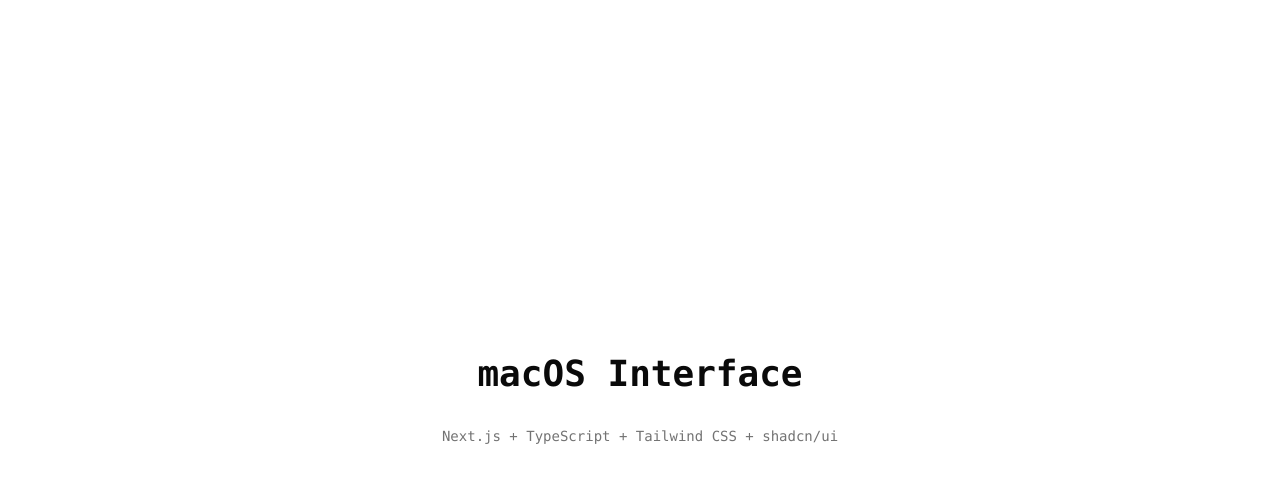
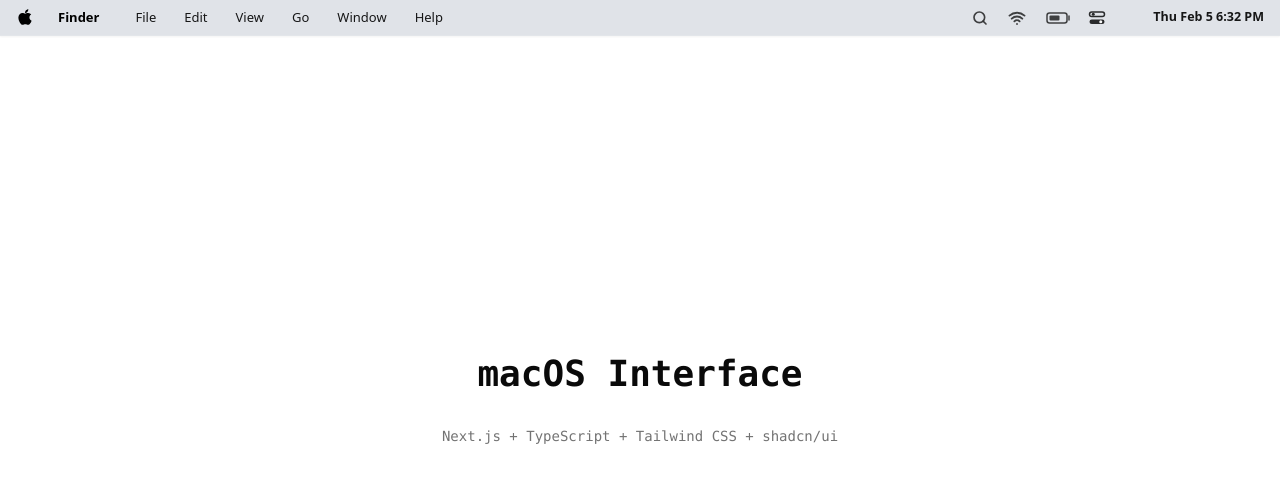
Before and after one commit to RomanRudiy228/macOS-interface, a Next.js app: page / in a window 1280 px wide. Shown: the top 482 px of the page. Built offline with nearby package versions, Linux system fonts and the light colour scheme; no server answers; the database is empty.

Commit message:
feat: added menu-bar for page

```diff
--- a/src/app/page.tsx
+++ b/src/app/page.tsx
@@ -1,5 +1,7 @@
 import { createClient } from "@/supabase/server";
 import { cookies } from "next/headers";
+
+import { Menubar } from "@/components/Menubar";
 
 export default async function Page() {
   const cookieStore = await cookies();
@@ -9,6 +11,7 @@
 
   return (
     <main className="flex min-h-screen flex-col items-center justify-center p-24">
+      <Menubar />
       <div className="z-10 max-w-5xl w-full items-center justify-between font-mono text-sm">
         <h1 className="text-4xl font-bold text-center mb-8">macOS Interface</h1>
         <p className="text-center text-muted-foreground">
--- /dev/null
+++ b/src/components/Menubar.tsx
@@ -0,0 +1,128 @@
+"use client";
+
+import React, { useState, useEffect } from "react";
+import { Wifi, Search } from "lucide-react";
+import { formatMacOSTime } from "@/shared/lib/date";
+
+export const Menubar = () => {
+  const [date, setDate] = useState<Date | null>(null);
+  const [isMounted, setIsMounted] = useState(false);
+
+  useEffect(() => {
+    setIsMounted(true);
+    setDate(new Date());
+    const timer = setInterval(() => setDate(new Date()), 1000);
+    return () => clearInterval(timer);
+  }, []);
+
+  return (
+    <header className="fixed top-0 left-0 right-0 z-50 h-9 w-full bg-slate-500/20 backdrop-blur-2xl shadow-sm text-[13px] text-slate-900 flex items-center justify-between px-4 select-none border-b border-white/10">
+      <div className="flex items-center gap-4">
+        <button className="text-black hover:opacity-70 transition-opacity pb-0.5">
+          <svg width="18" height="18" viewBox="0 0 384 512" fill="currentColor">
+            <path d="M318.7 268.7c-.2-36.7 16.4-64.4 50-84.8-18.8-26.9-47.2-41.7-84.7-44.6-35.5-2.8-74.3 20.7-88.5 20.7-15 0-49.4-19.7-76.4-19.7C63.3 141.2 4 184.8 4 273.5q0 39.3 14.4 81.2c12.8 36.7 59 126.7 107.2 125.2 25.2-.6 43-17.9 75.8-17.9 31.8 0 48.3 17.9 76.4 17.9 48.6-.7 90.4-82.5 102.6-119.3-65.2-30.7-61.7-90-61.7-91.9zm-56.6-164.2c27.3-32.4 24.8-61.9 24-72.5-24.1 1.4-52 16.4-67.9 34.9-17.5 19.8-27.8 44.3-25.6 71.9 26.1 2 52.3-11.4 69.5-34.3z" />
+          </svg>
+        </button>
+
+        {/* Finder */}
+        <button className="font-bold text-black cursor-default hover:bg-black/5 px-2 py-0.5 rounded transition-colors">
+          Finder
+        </button>
+
+        {/* Menu */}
+        <nav className="hidden md:flex gap-1 font-medium text-black/90">
+          {["File", "Edit", "View", "Go", "Window", "Help"].map((item) => (
+            <button
+              key={item}
+              className="hover:bg-black/5 px-3 py-0.5 rounded transition-colors cursor-default"
+            >
+              {item}
+            </button>
+          ))}
+        </nav>
+      </div>
+
+      <div className="flex items-center gap-4 text-black/90 font-medium">
+        <div className="hidden sm:flex items-center gap-5">
+          <Search size={16} strokeWidth={2.5} className="opacity-80" />
+
+          <Wifi size={18} strokeWidth={2.5} className="opacity-80" />
+
+          <div className="opacity-80">
+            <svg
+              width="24"
+              height="12"
+              viewBox="0 0 24 12"
+              fill="none"
+              xmlns="http://www.w3.org/2000/svg"
+            >
+              <rect
+                x="1"
+                y="1"
+                width="20"
+                height="10"
+                rx="2.5"
+                stroke="currentColor"
+                strokeWidth="1.5"
+              />
+              <path
+                d="M23 4V8"
+                stroke="currentColor"
+                strokeWidth="1.5"
+                strokeLinecap="round"
+              />
+
+              <rect
+                x="3.5"
+                y="3.5"
+                width="10"
+                height="5"
+                rx="1"
+                fill="currentColor"
+              />
+            </svg>
+          </div>
+        </div>
+
+        <button className="hover:bg-black/10 rounded p-0.5 transition-colors opacity-90">
+          <svg
+            width="18"
+            height="18"
+            viewBox="0 0 24 24"
+            fill="none"
+            xmlns="http://www.w3.org/2000/svg"
+          >
+            <rect
+              x="2"
+              y="4"
+              width="20"
+              height="6"
+              rx="3"
+              stroke="currentColor"
+              strokeWidth="2"
+              fill="none"
+            />
+            <circle cx="7" cy="7" r="2" fill="currentColor" />
+            <rect
+              x="2"
+              y="14"
+              width="20"
+              height="6"
+              rx="3"
+              fill="currentColor"
+            />
+            <circle cx="17" cy="17" r="2" fill="white" />{" "}
+          </svg>
+        </button>
+
+        <div className="min-w-[140px] text-right font-semibold text-[12.5px]">
+          {isMounted && date ? (
+            <span>{formatMacOSTime(date)}</span>
+          ) : (
+            <span className="opacity-0">Loading...</span>
+          )}
+        </div>
+      </div>
+    </header>
+  );
+};
--- /dev/null
+++ b/src/shared/lib/date.ts
@@ -0,0 +1,12 @@
+export const formatMacOSTime = (date: Date): string => {
+  const timeString = date.toLocaleString("en-US", {
+    weekday: "short",
+    month: "short",
+    day: "numeric",
+    hour: "numeric",
+    minute: "2-digit",
+    hour12: true,
+  });
+
+  return timeString.replace(/,/g, "");
+};
```
Also changed, not shown: 1 other file (tests, documents, lock files or other folders).
